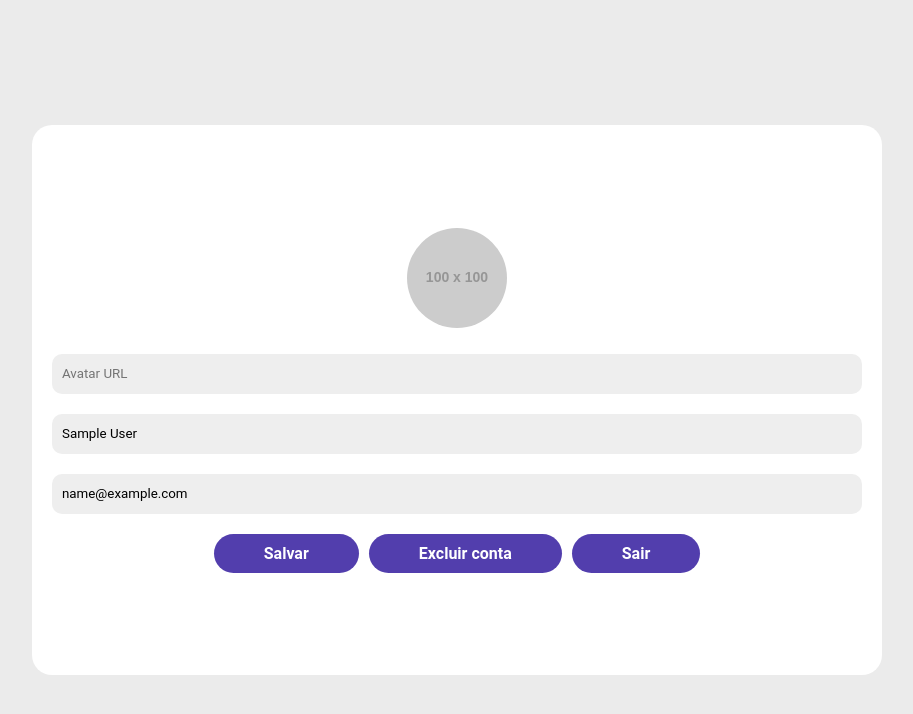
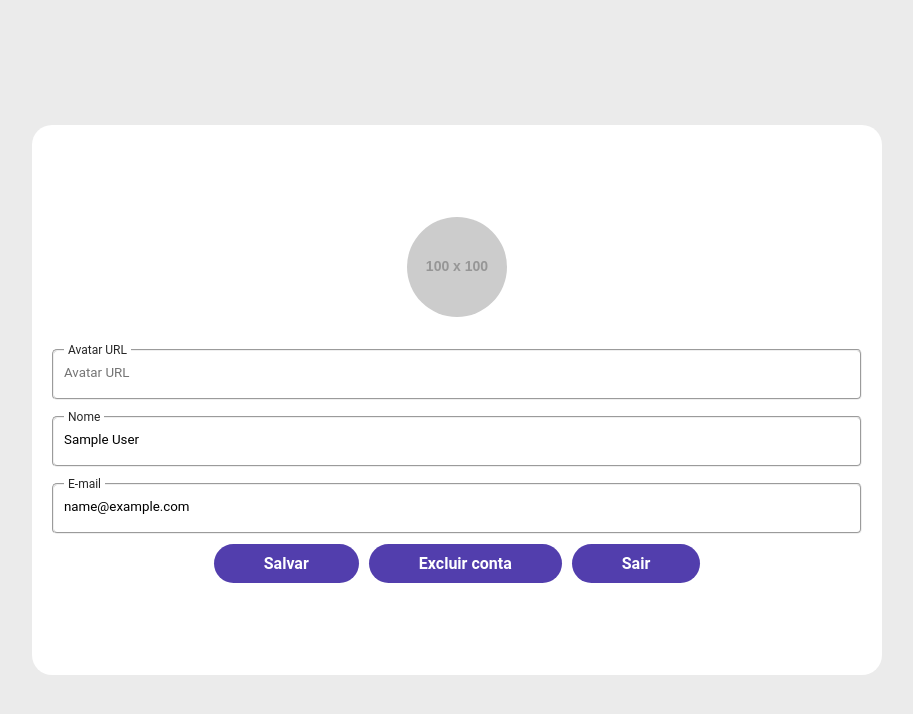
Before and after one commit to ivanrods/login-flow, a React (Vite) app in the folder client/: page / in a window 1280 px wide. Shown: the top 714 px of the page, without its empty margins (183-1096 px from the left). Built offline with nearby package versions, Linux system fonts and the light colour scheme; sample sign-in values are in the browser's storage.

Commit message:
feat: add input component

```diff
--- /dev/null
+++ b/client/src/components/input.tsx
@@ -0,0 +1,27 @@
+import styles from "../styles/input.module.css";
+interface InputProps {
+  type?: string;
+  placeholder?: string;
+  value: string;
+  onChange: (e: React.ChangeEvent<HTMLInputElement>) => void;
+  label: string;
+}
+const Input = ({ type, placeholder, value, onChange }: InputProps) => {
+  return (
+    <fieldset>
+      <legend>
+        <label htmlFor={placeholder}>{placeholder}</label>
+      </legend>
+      <input
+        className={styles.input}
+        type={type}
+        placeholder={placeholder}
+        value={value}
+        onChange={onChange}
+        id={placeholder}
+      />
+    </fieldset>
+  );
+};
+
+export default Input;
--- a/client/src/index.css
+++ b/client/src/index.css
@@ -58,17 +58,6 @@ h2 {
 }
 p {
   font-size: 1.4rem;
-}
-
-input {
-  width: 100%;
-  height: 4rem;
-  border: none;
-  background-color: var(--color-gray-light);
-  padding: 1rem;
-  border-radius: 1rem;
-  margin-bottom: 1rem;
-  outline: none;
 }
 
 aside {
--- a/client/src/pages/Login.tsx
+++ b/client/src/pages/Login.tsx
@@ -1,6 +1,7 @@
 import { useState } from "react";
 import { useAuth } from "../context/AuthContext";
 import { Link } from "react-router-dom";
+import Input from "../components/input";
 
 export const Login = () => {
   const [email, setEmail] = useState("");
@@ -21,15 +22,17 @@ export const Login = () => {
     <section>
       <form onSubmit={handleSubmit}>
         <h1>Sign In</h1>
-        <input
+        <Input
           type="email"
+          label="Email"
           placeholder="E-mail"
           value={email}
           onChange={(e) => setEmail(e.target.value)}
         />
 
-        <input
+        <Input
           type="password"
+          label="Senha"
           placeholder="Senha"
           value={password}
           onChange={(e) => setPassword(e.target.value)}
--- a/client/src/pages/Profile.tsx
+++ b/client/src/pages/Profile.tsx
@@ -1,7 +1,7 @@
 import { useAuth } from "../context/AuthContext";
 import { useState } from "react";
 import { api } from "../services/api";
-
+import Input from "../components/input";
 
 export const Profile = () => {
   const { user, signOut, setUser } = useAuth();
@@ -55,27 +55,30 @@ export const Profile = () => {
         height={100}
         style={{ borderRadius: "50%", marginBottom: 16 }}
       />
-
-      <input
+      <Input
         type="text"
+        label="Avatar URL"
         placeholder="Avatar URL"
         value={avatar}
         onChange={(e) => setAvatar(e.target.value)}
       />
 
-      <input
+      <Input
         type="text"
+        label="Nome"
         placeholder="Nome"
         value={name}
         onChange={(e) => setName(e.target.value)}
       />
 
-      <input
+      <Input
         type="email"
+        label="E-mail"
         placeholder="E-mail"
         value={email}
         onChange={(e) => setEmail(e.target.value)}
       />
+
       <div className="actions">
         <button onClick={handleUpdate}>Salvar</button>
         <button onClick={handleDelete}>Excluir conta</button>
--- a/client/src/pages/Register.tsx
+++ b/client/src/pages/Register.tsx
@@ -2,6 +2,7 @@ import { useState } from "react";
 import { useNavigate } from "react-router-dom";
 import { api } from "../services/api";
 import { Link } from "react-router-dom";
+import Input from "../components/input";
 
 export const Register = () => {
   const [name, setName] = useState("");
@@ -32,22 +33,24 @@ export const Register = () => {
       </aside>
       <form onSubmit={handleSubmit}>
         <h1>Create Account</h1>
-        <input
+        <Input
           type="text"
+          label="Nome"
           placeholder="Nome"
           value={name}
           onChange={(e) => setName(e.target.value)}
         />
-
-        <input
+        <Input
           type="email"
+          label="Email"
           placeholder="E-mail"
           value={email}
           onChange={(e) => setEmail(e.target.value)}
         />
 
-        <input
+        <Input
           type="password"
+          label="Senaha"
           placeholder="Senha"
           value={password}
           onChange={(e) => setPassword(e.target.value)}
--- /dev/null
+++ b/client/src/styles/input.module.css
@@ -0,0 +1,25 @@
+fieldset {
+  border-radius: 0.5rem;
+  width: 100%;
+  padding: 0 1rem;
+  font-size: 1.2rem;
+
+  transition: border-color 0.1s ease;
+}
+legend{
+    color: #272727;
+    padding: 0 4px;
+}
+fieldset:focus-within {
+     border: 2px solid #7e7e7e;
+  border-color: var(--color-base-blue);
+}
+
+
+input {
+  border: none;
+  width: 100%;
+  padding: 0.8rem 0;
+  margin-bottom: 1rem;
+  outline: none;
+}
```
Also changed, not shown: client/src/components/index.ts (deleted).
